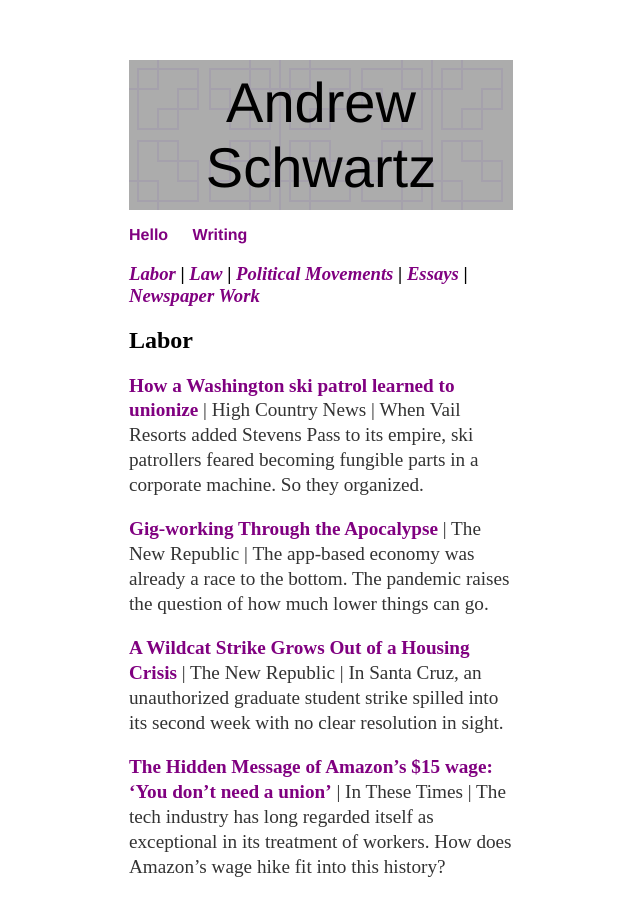
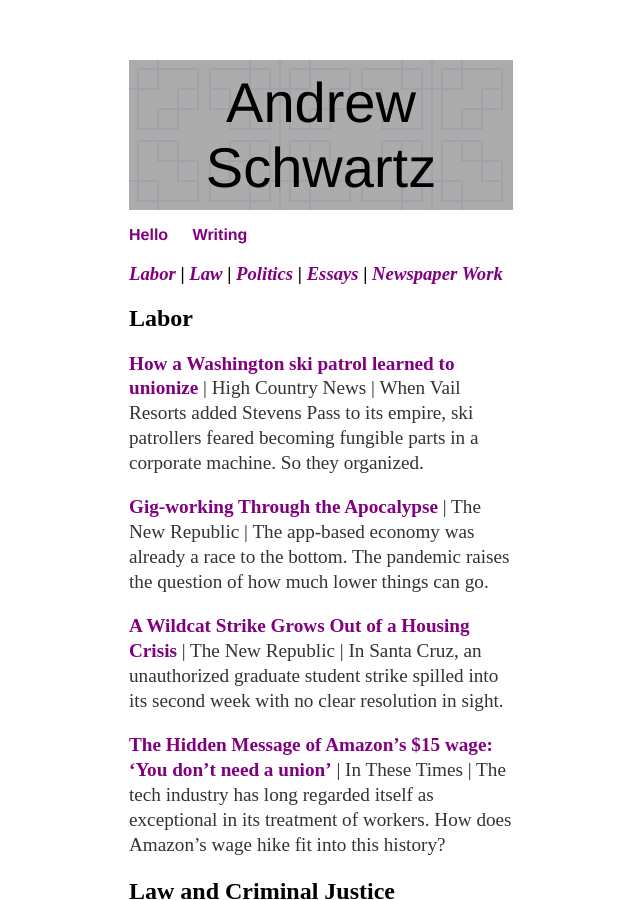
Before and after one commit to aonschwartz/aonschwartz.github.io, a Jekyll site: the page built from about/index.md, in a window 1280 px wide and 900 px high. Shown: the whole window, without its empty margins (319-959 px from the left). Built offline with Jekyll 4.4.1, drawn with Linux system fonts in a browser that asks for light colours; some of the changed text lies outside the part shown.

Commit message:
Update index.md

```diff
--- a/about/index.md
+++ b/about/index.md
@@ -3,7 +3,7 @@ title: "Writing"
 permalink: /writing/
 layout: default
 ---
-### *[Labor](#LaborReporting)* \| *[Law](#Law)* \| *[Political Movements](#Politics)* \| *[Essays](#Essays)* \| *[Newspaper Work](#Newspaper)*
+### *[Labor](#LaborReporting)* \| *[Law](#Law)* \| *[Politics](#Politics)* \| *[Essays](#Essays)* \| *[Newspaper Work](#Newspaper)*
 
 ## <a name="LaborReporting"><a/>Labor
 
@@ -25,7 +25,7 @@ layout: default
 
 **[The price of a conviction](http://www.union-bulletin.com/news/courts_and_crime/the-price-of-a-conviction/article_6b4ced1e-d4c3-11e8-9c5a-f75fc47c39b0.html)** \| Walla Walla Union-Bulletin \| Experts and activists say court-imposed debt can undermine the reintegration process for the tens of thousands of ex-convicts living in precarity around Washington. Thanks, in part, to the example of a local woman who sought and successfully received relief from her legal financial obligations in court, Walla Walla County is at the forefront of widespread efforts for reform.<br />
 
-## <a name="Politics"><a/> Political Movements
+## <a name="Politics"><a/> Politics
 
 **[Oil Springs Eternal](https://thebaffler.com/latest/oil-springs-eternal-schwartz)** \| The Baffler \| How ExxonMobil sold us climate complacency.
 
```
